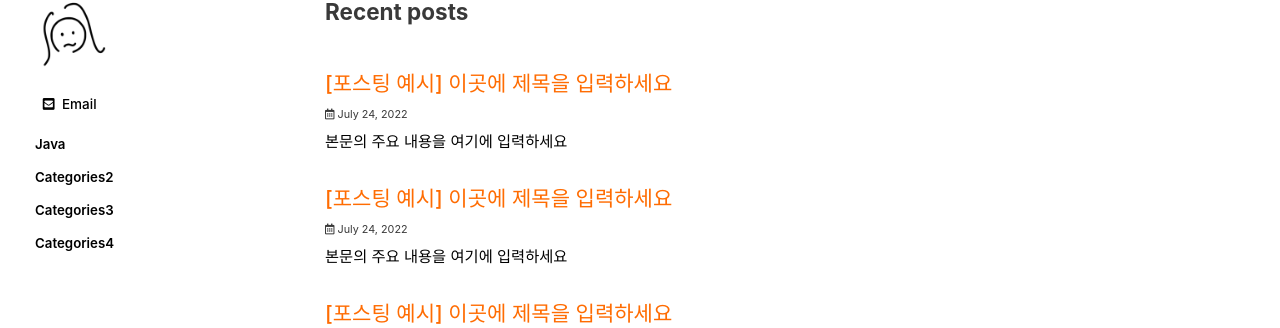
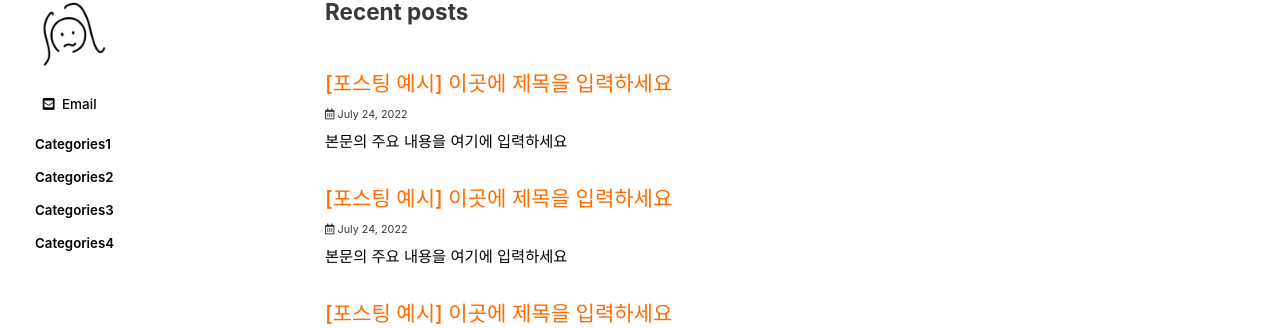
Before and after one commit to namubal78/namubal78.github.io, a Jekyll site: the page built from index.html, in a window 1280 px wide. Shown: the part 136-464 px from the top of the page. Built offline with Jekyll 4.4.1, drawn with Linux system fonts in a browser that asks for light colours; cached includes are drawn as plain includes; some web fonts are replaced; the list of posts is cut into pages by our own code.

Commit message:
REVISING ISSUE

```diff
--- a/_data/navigation.yml
+++ b/_data/navigation.yml
@@ -18,7 +18,7 @@ main:
 # sidebar navigation (categories)
 # 2022.02.15 sidebar update : simple ver.
 categories:
-  - title: "Java"
+  - title: "Categories1"
     url: /categories/categories1/
   - title: "Categories2"
     url: /categories/categories2/
```
